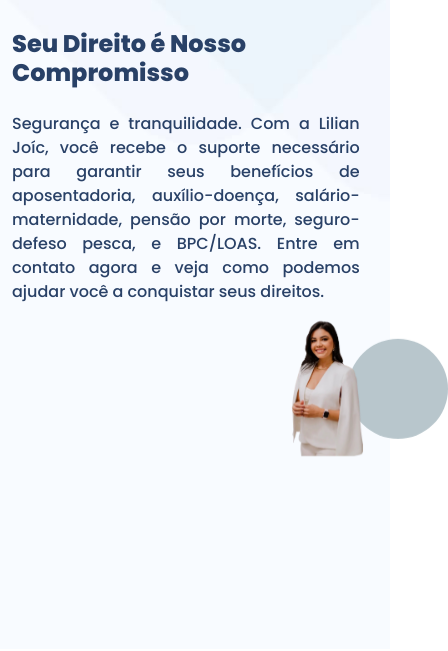
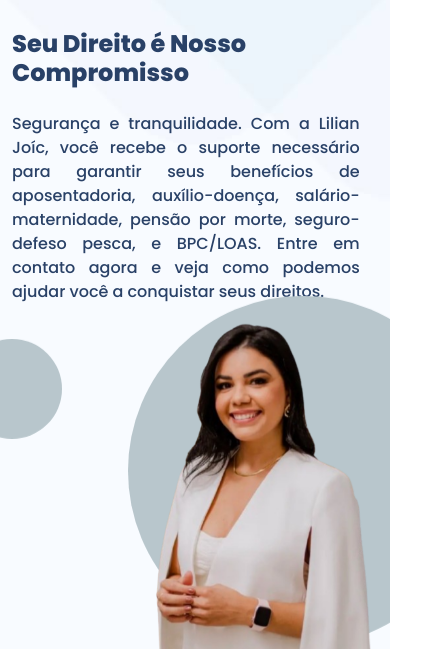
Before and after one commit to Nhewvys/LILIAN, a plain HTML site: page index.html in a window 390 px wide. Shown: the part 195-846 px from the top of the page, 448 px wide, since content can reach past the window. Drawn offline with nearby package versions, Linux system fonts and the light colour scheme.

Commit message:
melhorias

```diff
--- a/src/css/style.css
+++ b/src/css/style.css
@@ -613,7 +613,7 @@ footer .footer-logo img {
 @media (max-width: 1000px) {
     section#main {
         padding-top: 120px;
-        overflow: visible;
+        overflow: hidden;
 
     }
 
@@ -644,16 +644,27 @@ footer .footer-logo img {
         height: fit-content;
 
     }
+    .rigth{
+        justify-content: end;
+        width: 100%;
+    }
+    .rigth img {
+        width: 250px;
 
-    .rigth img {
-        width: 5rem;
     }
 
     .rigth .circle {
-        width: 300px !important;
-        height: 300px !important;
-        bottom: -50px;
-        display: none;
+        width: 350px !important;
+        height: 350px !important;
+        bottom: 90px;
+        right: -100px;
+
+    }
+    .rigth .circle-2.x{
+        left: -50px;
+       transform: translateY(-500%);
+
+
     }
 
     #nav-button {
```
